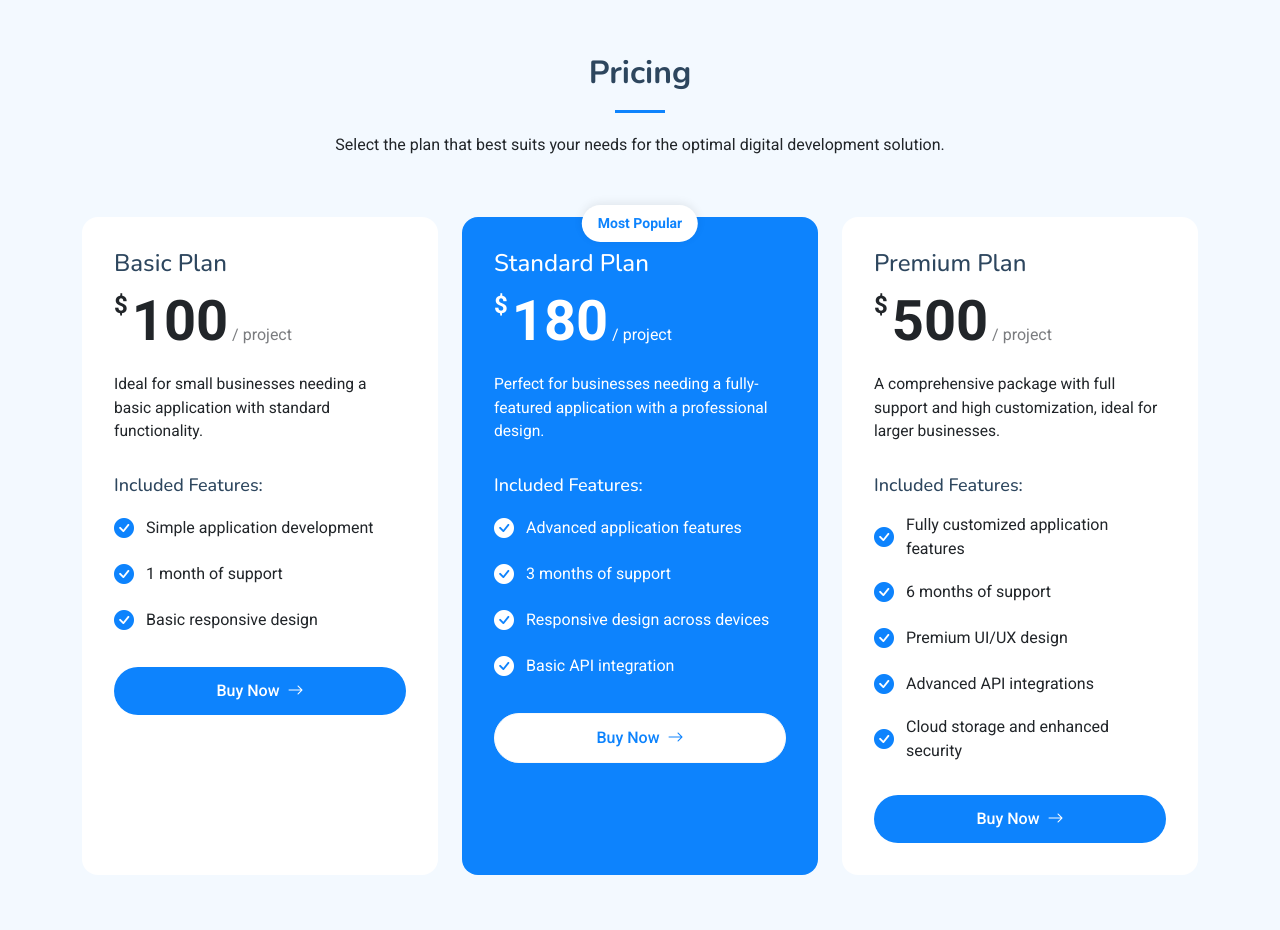
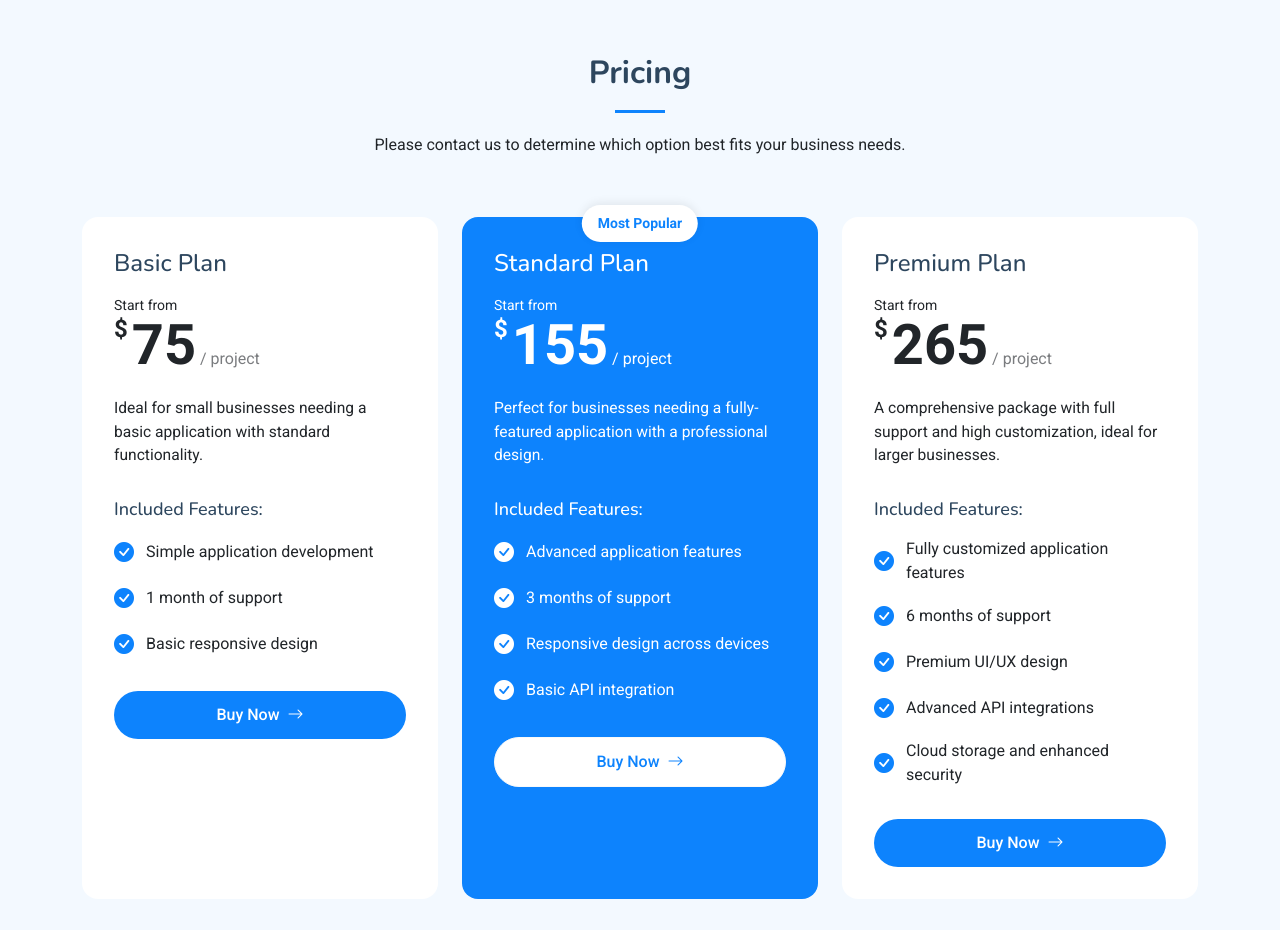
Before and after one commit to PowerGabb/persona-software-global, a plain HTML site: page index.html in a window 1280 px wide. Shown: the part 4760-5690 px from the top of the page. Drawn offline with nearby package versions, Linux system fonts and the light colour scheme.

Commit message:
Perubahan di pricing

```diff
--- a/index.html
+++ b/index.html
@@ -623,7 +623,7 @@
       <!-- Section Title -->
       <div class="container section-title" data-aos="fade-up">
         <h2>Pricing</h2>
-        <p>Select the plan that best suits your needs for the optimal digital development solution.</p>
+        <p class="description">Please contact us to determine which option best fits your business needs.</p>
       </div><!-- End Section Title -->
 
       <div class="container" data-aos="fade-up" data-aos-delay="100">
@@ -634,9 +634,10 @@
           <div class="col-lg-4" data-aos="fade-up" data-aos-delay="100">
             <div class="pricing-card">
               <h3>Basic Plan</h3>
+              <small>Start from</small>
               <div class="price">
                 <span class="currency">$</span>
-                <span class="amount">100</span>
+                <span class="amount">75</span>
                 <span class="period">/ project</span>
               </div>
               <p class="description">Ideal for small businesses needing a basic application with standard functionality.</p>
@@ -669,9 +670,10 @@
             <div class="pricing-card popular">
               <div class="popular-badge">Most Popular</div>
               <h3>Standard Plan</h3>
+              <small>Start from</small>
               <div class="price">
                 <span class="currency">$</span>
-                <span class="amount">180</span>
+                <span class="amount">155</span>
                 <span class="period">/ project</span>
               </div>
               <p class="description">Perfect for businesses needing a fully-featured application with a professional design.</p>
@@ -707,9 +709,10 @@
           <div class="col-lg-4" data-aos="fade-up" data-aos-delay="300">
             <div class="pricing-card">
               <h3>Premium Plan</h3>
+              <small>Start from</small>
               <div class="price">
                 <span class="currency">$</span>
-                <span class="amount">500</span>
+                <span class="amount">265</span>
                 <span class="period">/ project</span>
               </div>
               <p class="description">A comprehensive package with full support and high customization, ideal for larger businesses.</p>
```
